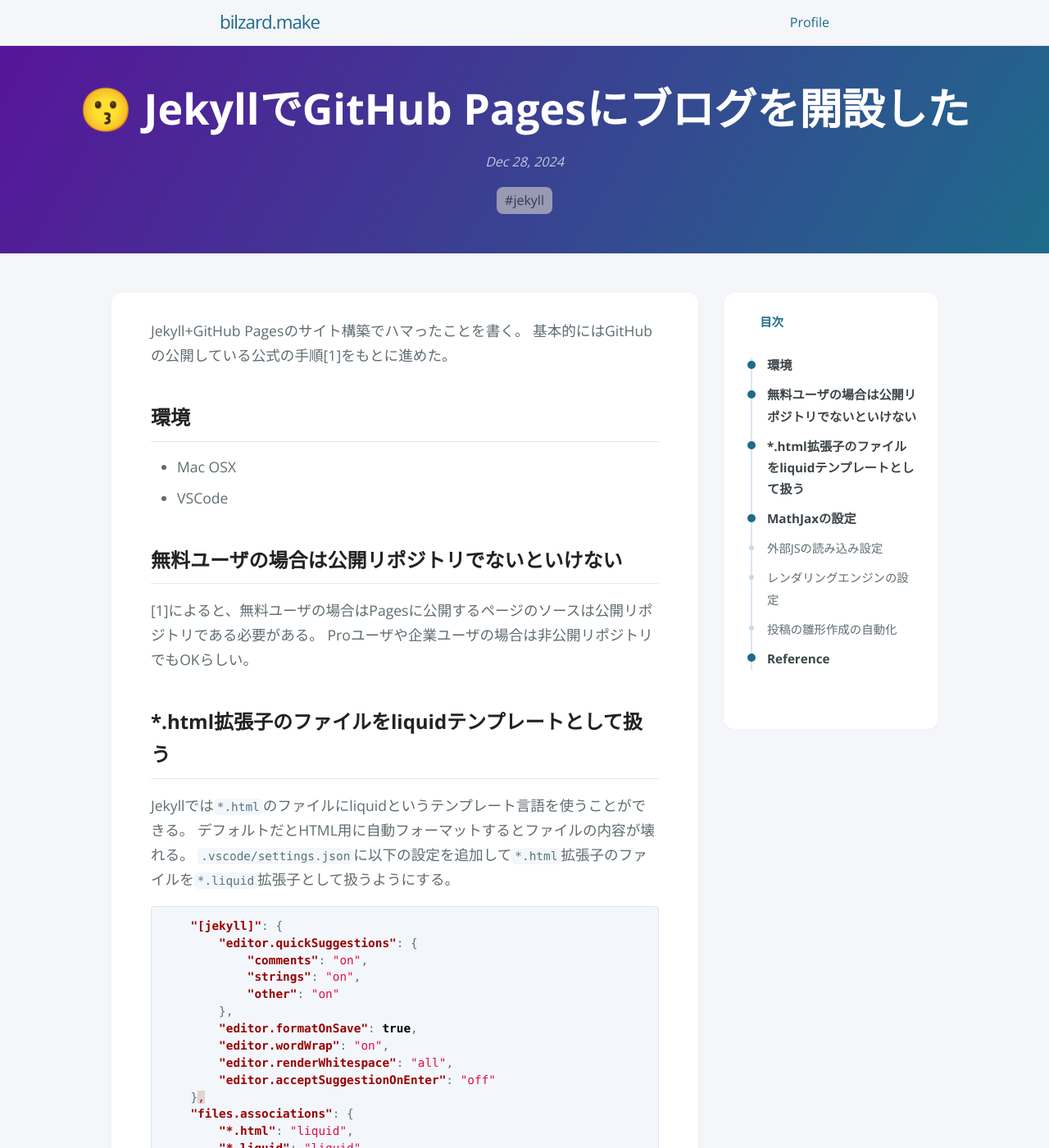
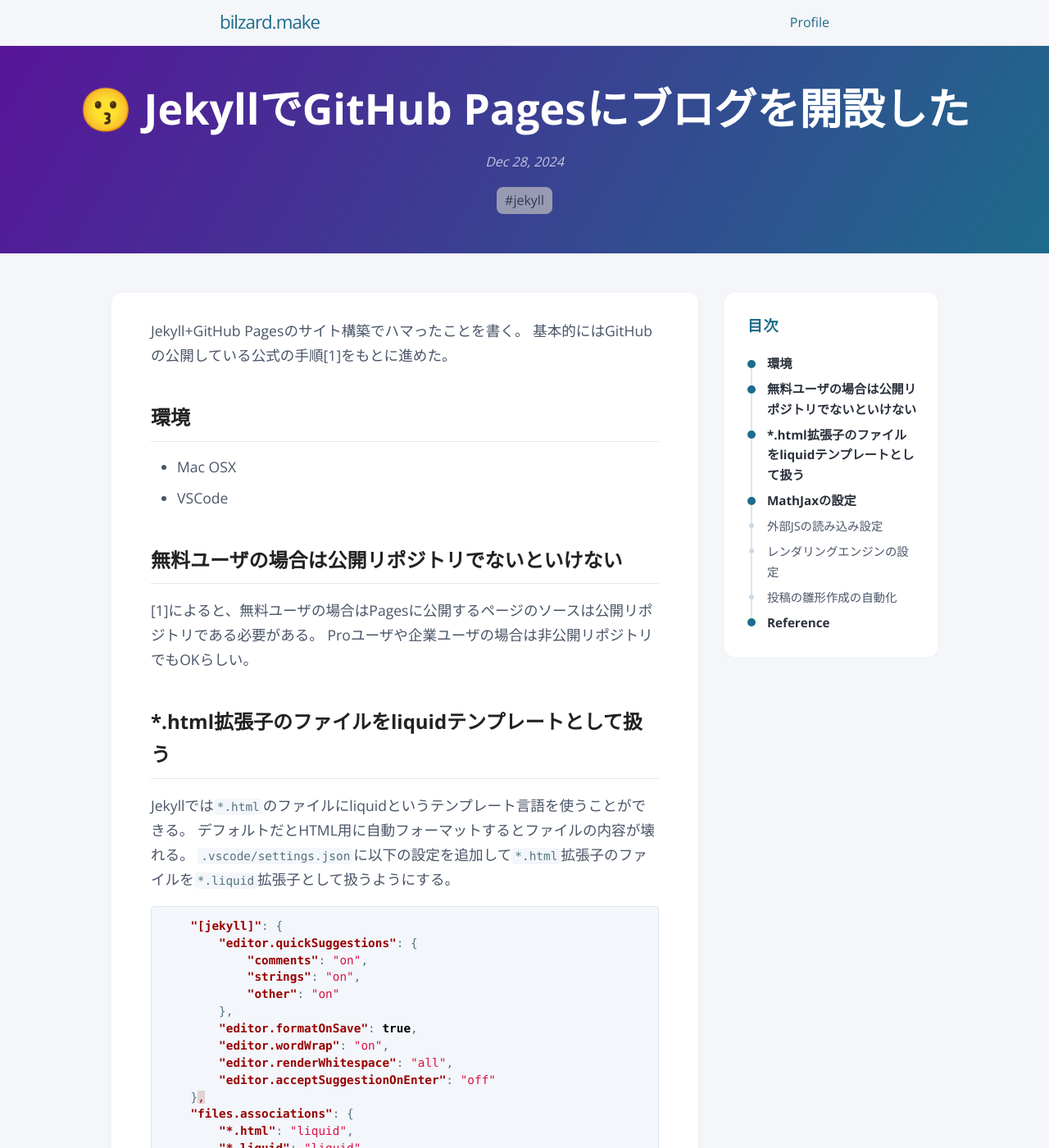
Before and after one commit to bilzard/bilzard.github.io, a Jekyll site: the page built from _posts/2024-12-28-blog-open.md, in a window 1280 px wide and 1400 px high. Shown: the whole window at 82% size. Built offline with Jekyll 4.4.1, drawn with Linux system fonts in a browser that asks for light colours; comment, search, counter and statistics services are not loaded.

Commit message:
tocのレイアウト調整

```diff
--- a/_sass/blog/_components.scss
+++ b/_sass/blog/_components.scss
@@ -163,27 +163,27 @@
 ul.toc {
   position: relative;
   list-style: none !important;
-  padding: 0.5rem 0;
-  margin-bottom: 2rem;
+  padding: 0; /* ★ 0.5rem を廃止し、上部の不自然な空白を消去 */
+  margin-bottom: 0; /* ★ 2rem を廃止し、底辺の空きすぎを解消 */
 
-  /* 共通の垂直ガイドライン（テーマのボーダーカラー） */
+  /* 共通の垂直ガイドライン */
   &::before {
     content: "";
     position: absolute;
-    top: 0.8rem;
-    bottom: 1rem;
+    top: 0.5em; /* 上の線をドットの中心からスタート */
+    bottom: 0.5em; /* 下の線を最後のドットでピタリと止める */
     left: 8px;
     width: 2px;
-    background-color: $border-color; /* ★テーマ変数に変更 */
+    background-color: $border-color;
     z-index: 0;
   }
 
   li {
     position: relative;
     padding-left: 28px !important;
-    margin-bottom: 0.6rem !important;
+    margin-bottom: 0.4rem !important; /* ★ 0.6rem -> 0.4rem へ。要素の密度を高める */
     margin-left: 0 !important;
-    line-height: 1.5;
+    line-height: 1.4; /* ★ 行間も1.5から少し引き締める */
 
     > a {
       display: inline;
--- a/_sass/blog/_layout.scss
+++ b/_sass/blog/_layout.scss
@@ -275,21 +275,17 @@
   display: none;
 
   @include large {
-    display: block;
-    width: 260px;
-    flex-shrink: 0;
-    position: sticky;
-    top: 2rem;
-    max-height: calc(100vh - 4rem);
-    overflow-y: auto;
+    display: block; width: 260px; flex-shrink: 0; position: sticky;
+    top: 2rem; max-height: calc(100vh - 4rem); overflow-y: auto;
   }
 
   .sidebar-toc-title {
-    font-size: 0.9rem;
+    font-size: 1.15rem;
     font-weight: bold;
     color: $section-headings-color;
-    margin-bottom: 0.75rem;
-    padding-left: 1.2rem;
+    margin-bottom: 0.6rem; /* ★ 1remから0.6remへ詰める */
+    padding-left: 4px;
+    letter-spacing: 0.05em;
   }
 }
 
--- a/_sass/variables.scss
+++ b/_sass/variables.scss
@@ -8,10 +8,10 @@
 $header-bg-color-secondary: #571599 !default;
 
 // Text
-$section-headings-color: #1e6b8b !default;
-$body-text-color: #606c71 !default;
-$body-link-color: #1e6bc0 !default;
-$blockquote-text-color: #819198 !default;
+$section-headings-color: #1e6b8b !default; // ブランドカラー（据え置き）
+$body-text-color: #4a5568 !default; // #606c71より少しモダンなスレートグレーへ微調整
+$body-link-color: #2b7c9f !default; // #1e6b8b と同じ色相で、少し明るくした色（統一感アップ）
+$blockquote-text-color: #718096 !default;
 
 // Code
 $code-bg-color: #f3f6fa !default;
```
